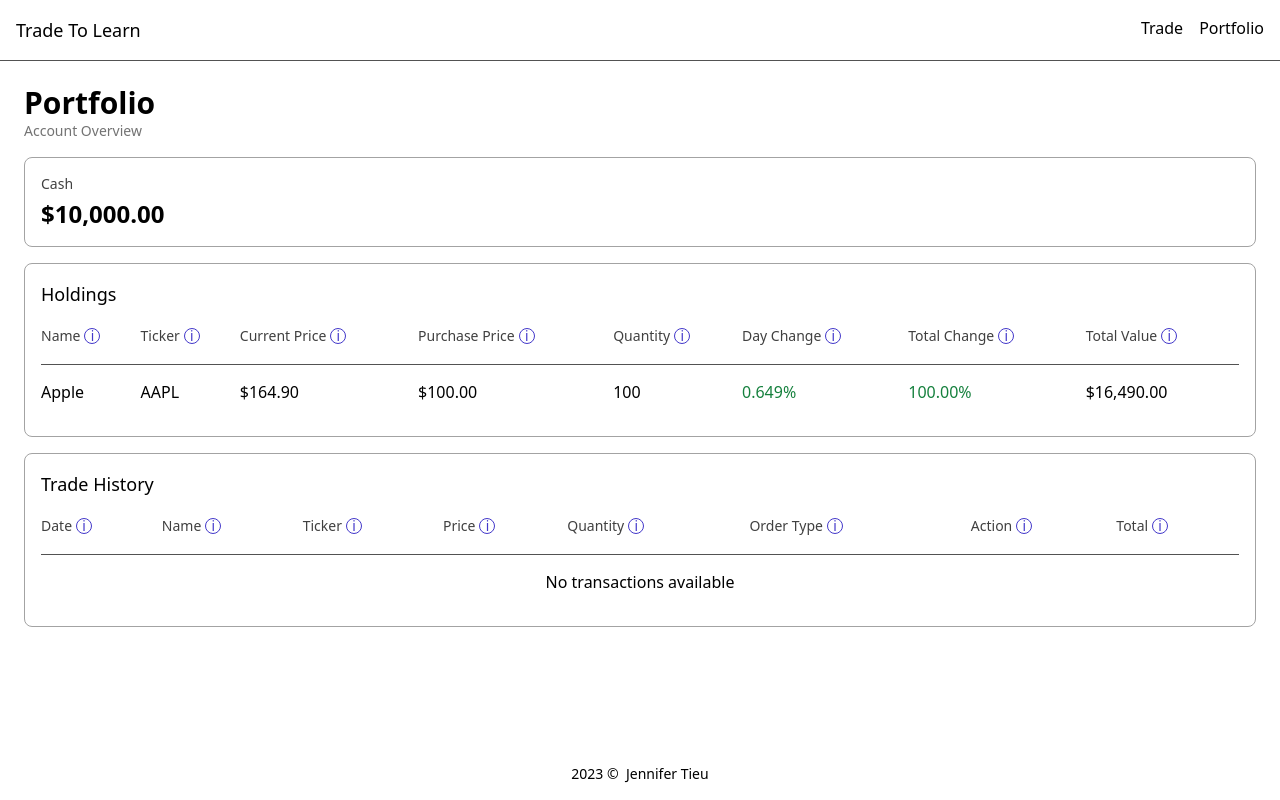
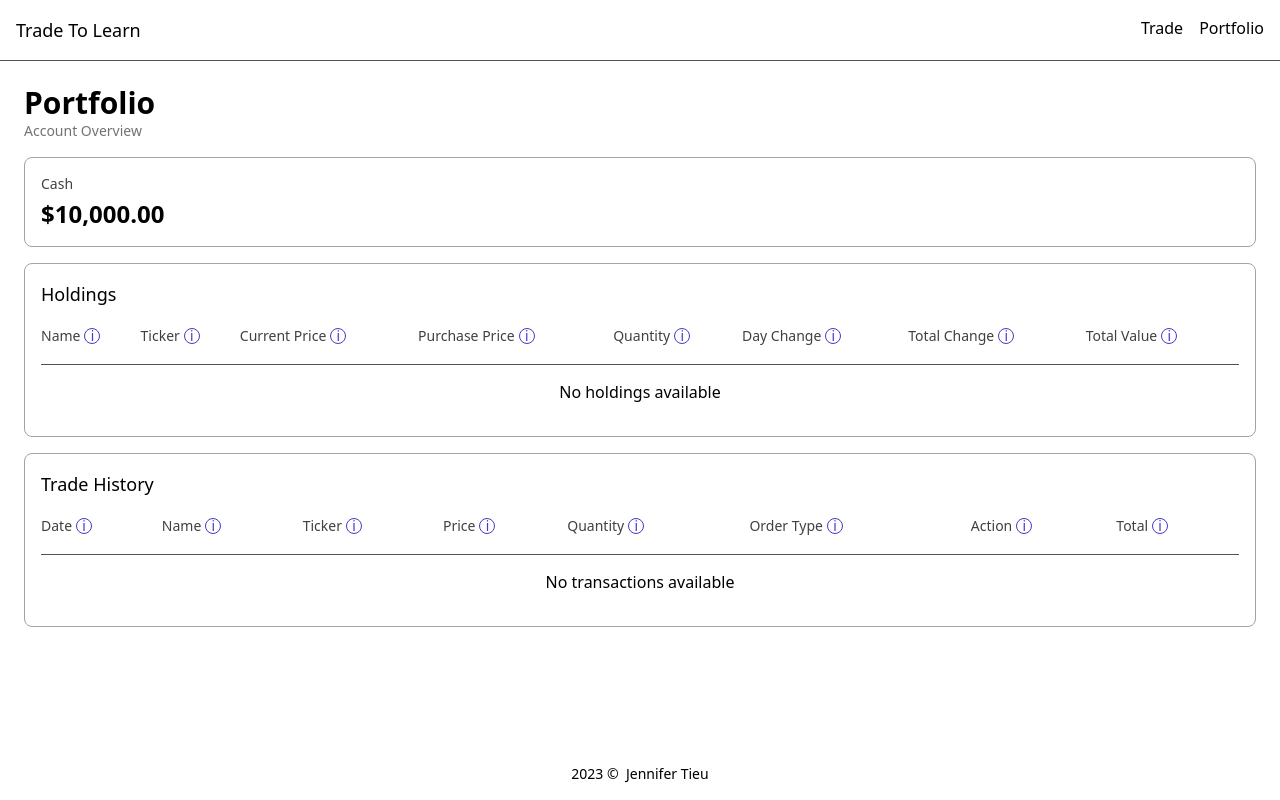
Before and after one commit to jennifertieu/trade-to-learn, a Next.js app: page /portfolio in a window 1280 px wide. Built offline with nearby package versions, Linux system fonts and the light colour scheme.

Commit message:
add Portfolio type, remove exmaple stock data

```diff
--- a/src/data/portfolioDataExample.ts
+++ b/src/data/portfolioDataExample.ts
@@ -1,26 +1,6 @@
-export const portfolioData = {
+import Portfolio from "@/interfaces/Portfolio";
+
+export const portfolioData: Portfolio = {
   cash: 10000,
-  stocks: [
-    {
-      name: "Apple",
-      ticker: "AAPL",
-      current_price: 100,
-      purchase_price: 100,
-      quantity: 100,
-      total: 100
-    }
-    // {
-    //   symbol: "AAPL",
-    //   name: "Apple",
-    //   quantity: 100,
-    //   purchase_price: 120.0,
-    // },
-    // {
-    //   symbol: "GOOGL",
-    //   name: "Google",
-    //   quantity: 50,
-    //   purchase_price: 1500.0,
-    // },
-  ],
-  // transactions: [],
+  stocks: [],
 };
```
